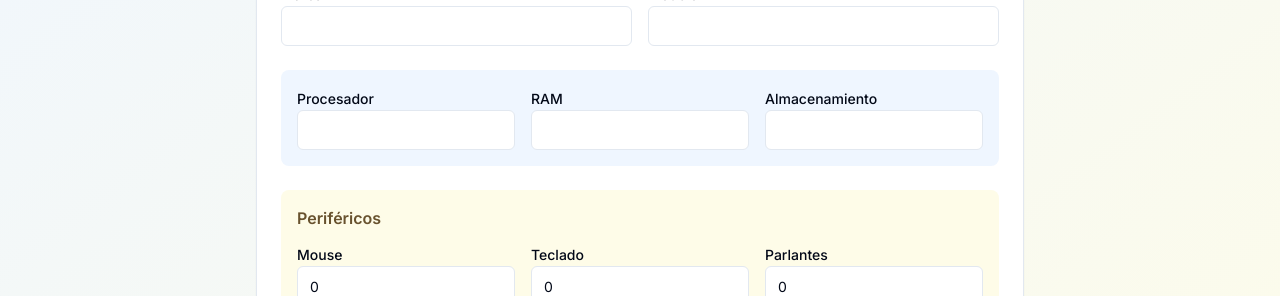
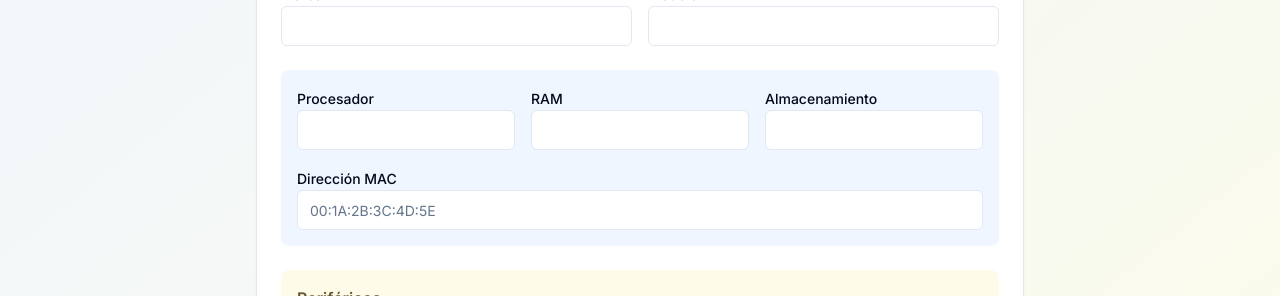
Before and after one commit to RobertRaul/InventarioInformatico-macsa, a Next.js app: page /equipos/1 in a window 1280 px wide. Shown: the part 389-685 px from the top of the page. Built offline with nearby package versions, Linux system fonts and the light colour scheme; no server answers; the database is empty.

Commit message:
Fix: add mac in edit page

```diff
--- a/app/equipos/[id]/page.tsx
+++ b/app/equipos/[id]/page.tsx
@@ -30,6 +30,7 @@ export default function EditarEquipoPage({ params }: { params: { id: string } })
     ram: "",
     almacenamiento: "",
     procesador: "",
+    mac: "",
     pulgadas: "",
     estado: "activo" as EstadoEquipo,
     observaciones: "",
@@ -92,6 +93,7 @@ export default function EditarEquipoPage({ params }: { params: { id: string } })
         ram: equipo.specs?.ram || "",
         almacenamiento: equipo.specs?.almacenamiento || "",
         procesador: equipo.specs?.procesador || "",
+        mac: equipo.specs?.mac || "",
         pulgadas: equipo.specs?.pulgadas || "",
         estado: equipo.estado,
         observaciones: equipo.observaciones || "",
@@ -118,6 +120,7 @@ export default function EditarEquipoPage({ params }: { params: { id: string } })
         if (formData.procesador) specs.procesador = formData.procesador
         if (formData.ram) specs.ram = formData.ram
         if (formData.almacenamiento) specs.almacenamiento = formData.almacenamiento
+        if (formData.mac) specs.mac = formData.mac
       } else if (formData.tipo === 'monitor') {
         if (formData.pulgadas) specs.pulgadas = formData.pulgadas
       }
@@ -330,7 +333,8 @@ export default function EditarEquipoPage({ params }: { params: { id: string } })
 
               {formData.tipo === 'computadora' && (
                 <>
-                  <div className="grid md:grid-cols-3 gap-4 p-4 bg-primary-50 rounded-lg">
+                  <div className="p-4 bg-primary-50 rounded-lg">
+                    <div className="grid md:grid-cols-3 gap-4 mb-4">
                       <div>
                         <Label htmlFor="procesador">Procesador</Label>
                         <Input
@@ -353,6 +357,16 @@ export default function EditarEquipoPage({ params }: { params: { id: string } })
                           id="almacenamiento"
                           value={formData.almacenamiento}
                           onChange={(e) => setFormData({ ...formData, almacenamiento: e.target.value })}
+                        />
+                      </div>
+                    </div>
+                    <div>
+                      <Label htmlFor="mac">Dirección MAC</Label>
+                      <Input
+                        id="mac"
+                        value={formData.mac}
+                        onChange={(e) => setFormData({ ...formData, mac: e.target.value })}
+                        placeholder="00:1A:2B:3C:4D:5E"
                       />
                     </div>
                   </div>
```
Lines whose indentation alone changed are shown as unchanged.
